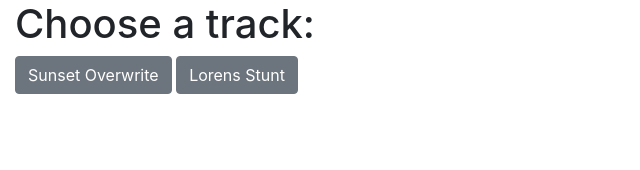
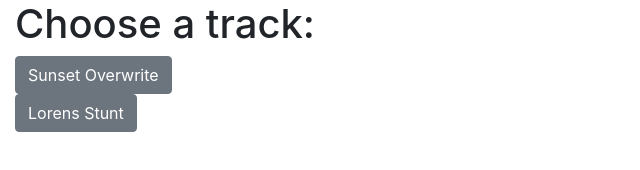
Before and after one commit to NTF121/trackermusic, a plain HTML site: page index.html in a window 1280 px wide. Shown: the whole page, without its empty margins (0-640 px from the left). Drawn offline with nearby package versions, Linux system fonts and the light colour scheme.

Commit message:
Update index.html

```diff
--- a/index.html
+++ b/index.html
@@ -14,7 +14,7 @@
   <body>
     <div class="container-fluid">
       <h1>Choose a track:</h1>
-      <a class="btn btn-secondary" href="sunset overwrite.html" role="button">Sunset Overwrite</a>
+      <a class="btn btn-secondary" href="sunset overwrite.html" role="button">Sunset Overwrite</a><br>
       <a class="btn btn-secondary" href="lorens stunt.html" role="button">Lorens Stunt</a>
     </div>
 
```
